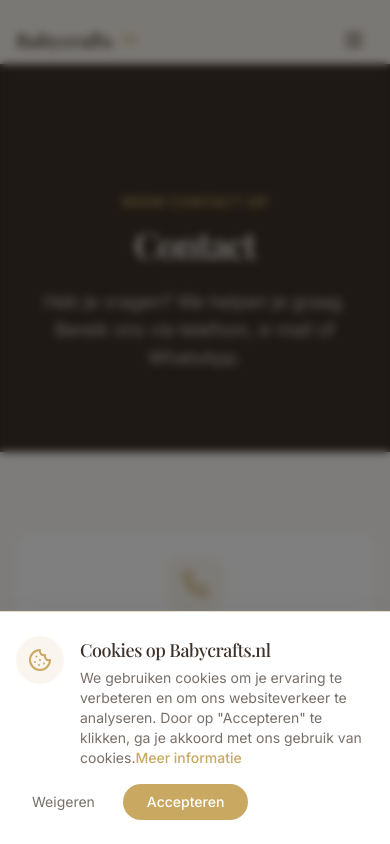
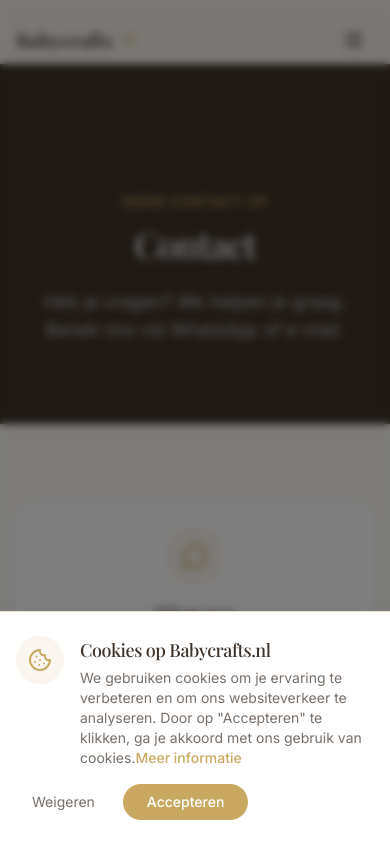
Before and after one commit to Studio-Goud/babycrafts-website-v2, a React (Vite) app in the folder app/: page /contact in a window 390 px wide. Shown: the top 844 px of the page. Built offline with nearby package versions, Linux system fonts and the light colour scheme; a web font is replaced by a local one.

Commit message:
Contact pagina: telefoon vervangen door WhatsApp
- Phone icon verwijderd, MessageCircle toegevoegd
- Contact info cards aangepast naar WhatsApp
- Tekst aangepast: 'Bereik ons via WhatsApp of e-mail'

```diff
--- a/app/src/pages/Contact.tsx
+++ b/app/src/pages/Contact.tsx
@@ -1,6 +1,6 @@
 import { useEffect } from 'react';
 import { motion } from 'framer-motion';
-import { MapPin, Phone, Mail, Clock, Instagram, Facebook, Send } from 'lucide-react';
+import { MapPin, Mail, Clock, Instagram, Facebook, Send, MessageCircle } from 'lucide-react';
 import Navigation from '../components/Navigation';
 import Footer from '../components/Footer';
 import FAQ from '../components/FAQ';
@@ -53,7 +53,7 @@ const Contact = () => {
             </h1>
             <p className="text-white/70 text-lg">
               Heb je vragen? We helpen je graag.
-              Bereik ons via telefoon, e-mail of WhatsApp.
+              Bereik ons via WhatsApp of e-mail.
             </p>
           </motion.div>
         </div>
@@ -64,7 +64,7 @@ const Contact = () => {
         <div className="w-full px-4 sm:px-6 lg:px-8 xl:px-12 py-20 lg:py-28">
           <div className="grid md:grid-cols-2 lg:grid-cols-4 gap-8">
             {[
-              { icon: Phone, title: 'Telefoon', content: '+31 6 12345678', link: 'tel:+31612345678' },
+              { icon: MessageCircle, title: 'WhatsApp', content: 'Direct chatten', link: 'https://wa.me/31620526806' },
               { icon: Mail, title: 'E-mail', content: 'info@babycrafts.nl', link: 'mailto:info@babycrafts.nl' },
               { icon: MapPin, title: 'Adres', content: 'Hooidrift 108, Rotterdam', link: '#' },
               { icon: Clock, title: 'Openingstijden', content: 'Op afspraak', link: '#' },
```
